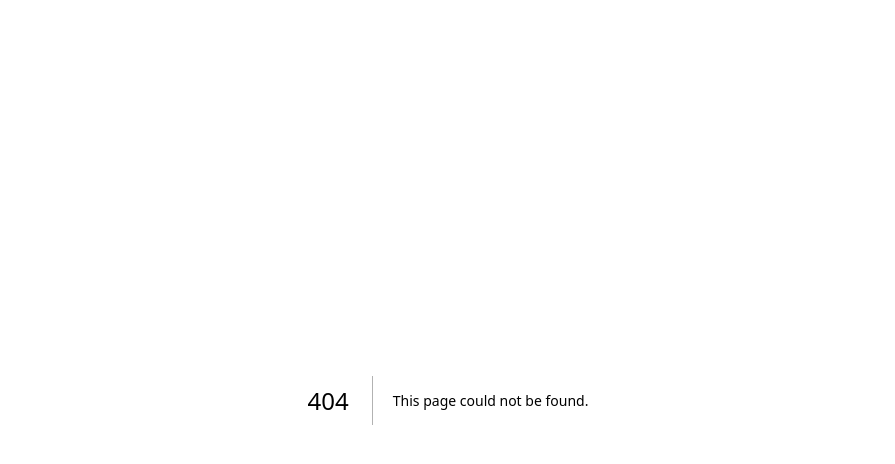
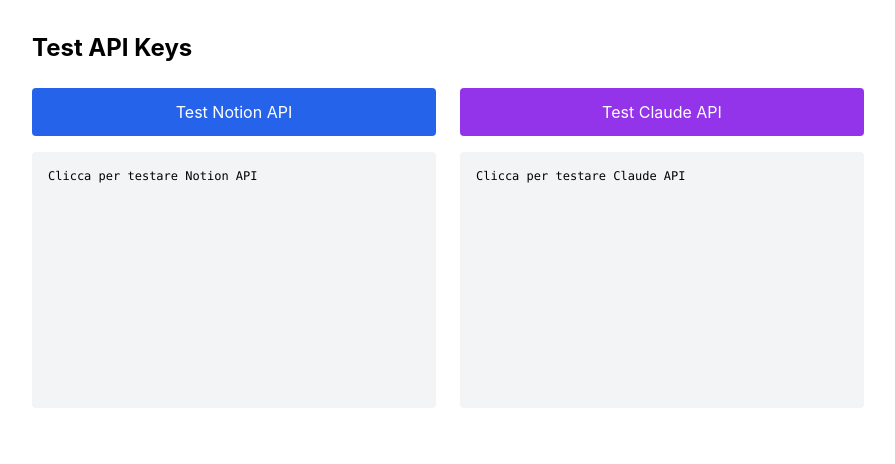
Before and after one commit to dokgreco/innovation-expert-ai, a Next.js app: page /test-api in a window 1280 px wide. Before the commit this address had no page. Shown: the top 464 px of the page, without its empty margins (192-1087 px from the left). Built offline with nearby package versions, Linux system fonts and the light colour scheme.

Commit message:
Create test-api.js

```diff
--- /dev/null
+++ b/pages/test-api.js
@@ -0,0 +1,84 @@
+import { useState } from 'react';
+
+export default function TestAPI() {
+  const [notionResult, setNotionResult] = useState('');
+  const [claudeResult, setClaudeResult] = useState('');
+  const [loading, setLoading] = useState(false);
+
+  const testNotion = async () => {
+    setLoading(true);
+    try {
+      const response = await fetch('/api/notion-query', {
+        method: 'POST',
+        headers: { 'Content-Type': 'application/json' },
+        body: JSON.stringify({ query: 'test', filters: [] })
+      });
+      const data = await response.json();
+      setNotionResult(JSON.stringify(data, null, 2));
+    } catch (error) {
+      setNotionResult('Errore: ' + error.message);
+    }
+    setLoading(false);
+  };
+
+  const testClaude = async () => {
+    setLoading(true);
+    try {
+      const mockNotionData = {
+        totalResults: 5,
+        insights: ['test insight'],
+        bestPractices: ['test practice'],
+        results: [{ title: 'test', content: 'test content', database: 'test' }]
+      };
+
+      const response = await fetch('/api/claude-analysis', {
+        method: 'POST',
+        headers: { 'Content-Type': 'application/json' },
+        body: JSON.stringify({
+          query: 'test startup evaluation',
+          notionData: mockNotionData,
+          filters: []
+        })
+      });
+      const data = await response.json();
+      setClaudeResult(JSON.stringify(data, null, 2));
+    } catch (error) {
+      setClaudeResult('Errore: ' + error.message);
+    }
+    setLoading(false);
+  };
+
+  return (
+    <div className="p-8 max-w-4xl mx-auto">
+      <h1 className="text-2xl font-bold mb-6">Test API Keys</h1>
+
+      <div className="grid grid-cols-1 md:grid-cols-2 gap-6">
+        <div>
+          <button
+            onClick={testNotion}
+            disabled={loading}
+            className="w-full p-3 bg-blue-600 text-white rounded hover:bg-blue-700 disabled:opacity-50"
+          >
+            {loading ? 'Testing...' : 'Test Notion API'}
+          </button>
+          <pre className="mt-4 p-4 bg-gray-100 rounded text-xs overflow-auto h-64">
+            {notionResult || 'Clicca per testare Notion API'}
+          </pre>
+        </div>
+
+        <div>
+          <button
+            onClick={testClaude}
+            disabled={loading}
+            className="w-full p-3 bg-purple-600 text-white rounded hover:bg-purple-700 disabled:opacity-50"
+          >
+            {loading ? 'Testing...' : 'Test Claude API'}
+          </button>
+          <pre className="mt-4 p-4 bg-gray-100 rounded text-xs overflow-auto h-64">
+            {claudeResult || 'Clicca per testare Claude API'}
+          </pre>
+        </div>
+      </div>
+    </div>
+  );
+}
```
